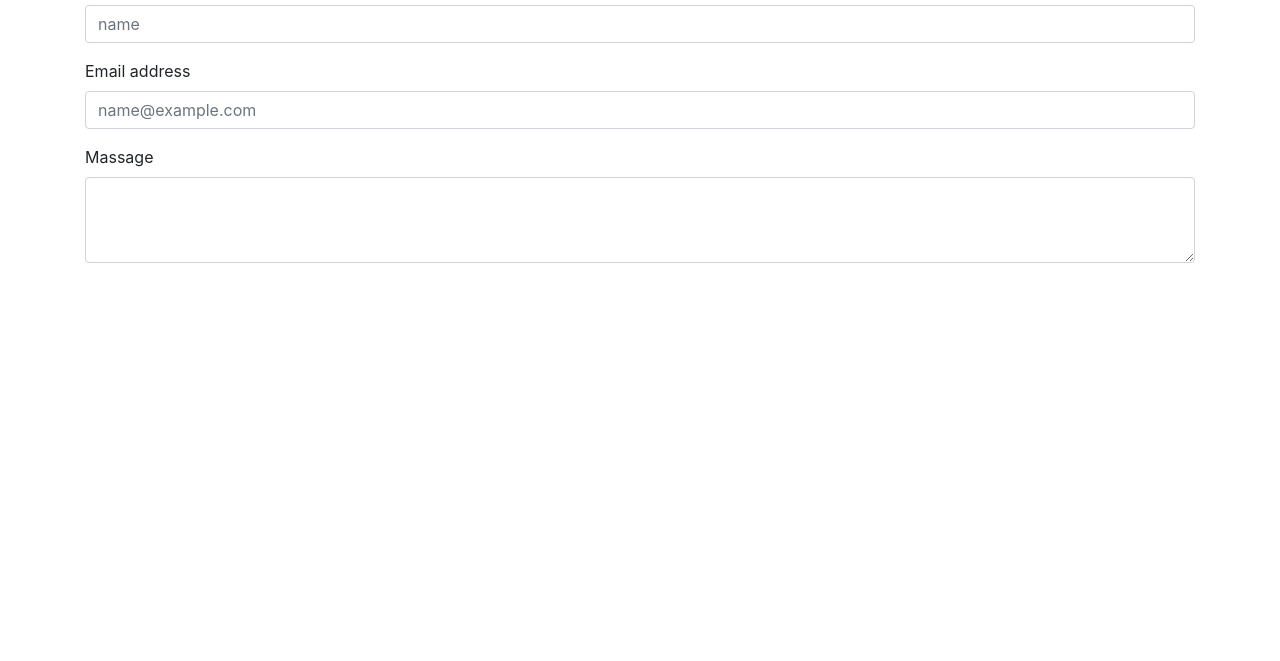
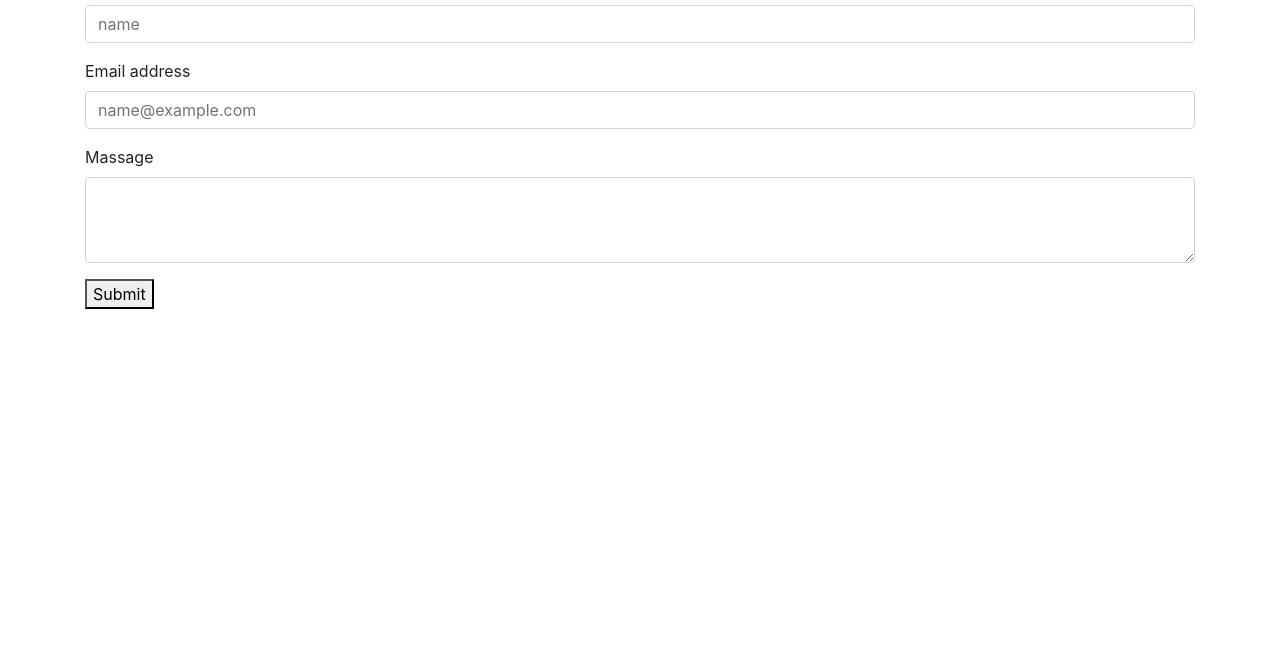
Before and after one commit to dasamith/homework2, a plain HTML site: page contact.html in a window 1280 px wide. Shown: the part 139-800 px from the top of the page. Drawn offline with nearby package versions, Linux system fonts and the light colour scheme.

```diff
--- a/contact.html
+++ b/contact.html
@@ -63,6 +63,10 @@
                 <textarea class="form-control" id="exampleFormControlTextarea1" rows="3"></textarea>
             </div>
 
+            <button type="button">Submit</button>
+        </form>
+
+
     </div>
     <footer id="sticky-footer" class="py-4 bg-dark text-white-50">
         <div class="container text-center">
```
